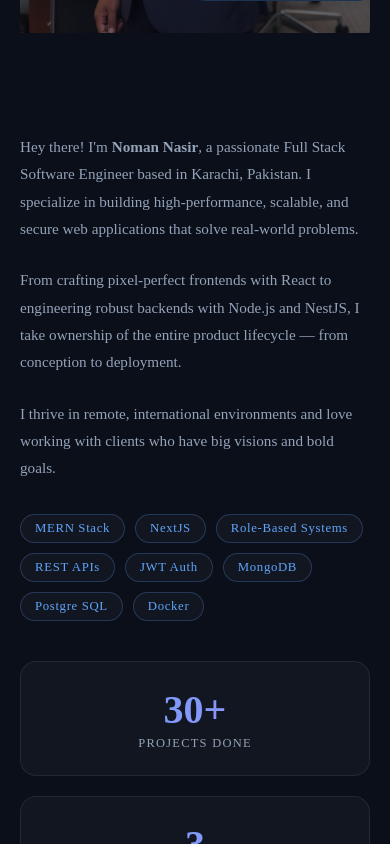
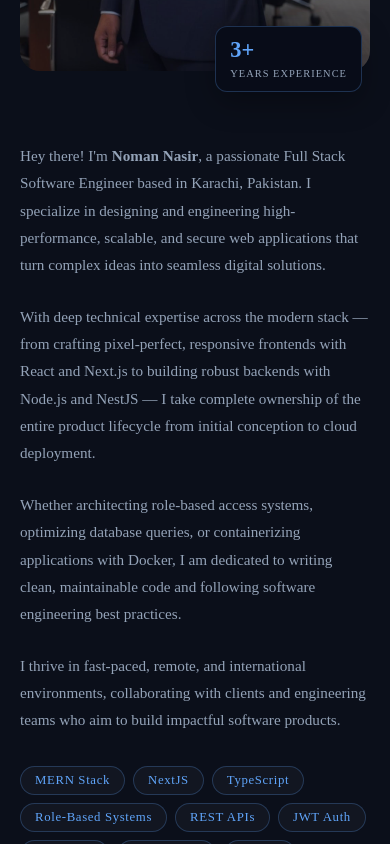
Before and after one commit to mnomanmnasir/portfolio, a plain HTML site: page index.html in a window 390 px wide. Shown: the part 1500-2344 px from the top of the page. Drawn offline with Linux system fonts and the light colour scheme.

Commit message:
Add files via upload

```diff
--- a/index.html
+++ b/index.html
@@ -721,20 +721,22 @@
         /* ABOUT */
         #about .about-grid {
             display: grid;
-            grid-template-columns: repeat(auto-fill, minmax(340px, 1fr));
-            /* grid-template-columns: 1fr 1fr; */
-            gap: 100px;
+            grid-template-columns: minmax(300px, 420px) 1fr;
+            gap: 32px;
             align-items: center;
-            margin-top: 64px
+            margin-top: 64px;
         }
 
         .about-image-wrap {
-            position: relative
+            position: relative;
+            width: 100%;
+            max-width: 420px;
+            margin: 0;
         }
 
         .about-image-frame {
             width: 100%;
-            aspect-ratio: 4/5;
+            /* aspect-ratio: 4/5; */
             border-radius: 24px;
             /* background: linear-gradient(135deg, var(--glow-blue), var(--glow-violet)); */
             /* border: 1px solid var(--border2); */
@@ -800,8 +802,10 @@
             background: var(--bg2);
             border: 1px solid var(--border2);
             border-radius: 12px;
-            padding: 16px 20px;
-            backdrop-filter: blur(20px)
+            padding: 14px 20px;
+            backdrop-filter: blur(20px);
+            z-index: 3;
+            box-shadow: 0 10px 30px rgba(0, 0, 0, 0.3);
         }
 
         .about-badge-float .num {
@@ -1620,17 +1624,15 @@
         /* RESPONSIVE */
         @media(max-width:1024px) {
 
-            /* .about-grid, */
             .experience-grid,
             .contact-wrap,
             .footer-grid {
                 grid-template-columns: 1fr
             }
 
-            .about-grid {
-                grid-template-columns: repeat(3, 1fr);
-
-                /* grid-template-columns: 2fr */
+            #about .about-grid {
+                grid-template-columns: 1fr;
+                gap: 50px;
             }
 
             .skills-grid {
@@ -1642,12 +1644,13 @@
             }
 
             .about-image-wrap {
-                max-width: 400px;
+                max-width: 380px;
                 margin: 0 auto
             }
 
             .about-badge-float {
-                right: 0
+                right: 0;
+                bottom: 15px;
             }
         }
 
@@ -1660,6 +1663,20 @@
                 display: flex
             }
 
+            #about .about-grid {
+                gap: 40px;
+                margin-top: 40px;
+            }
+
+            .about-text {
+                text-align: left;
+            }
+
+            .about-highlights {
+                justify-content: flex-start;
+                gap: 8px;
+            }
+
             .skills-grid {
                 grid-template-columns: 1fr
             }
@@ -1673,7 +1690,21 @@
             }
 
             .counters {
-                grid-template-columns: 1fr 1fr 1fr
+                grid-template-columns: repeat(3, 1fr);
+                gap: 12px;
+            }
+
+            .counter-item {
+                padding: 16px 8px;
+            }
+
+            .counter-num {
+                font-size: 1.8rem;
+            }
+
+            .counter-label {
+                font-size: 0.7rem;
+                letter-spacing: 0.05em;
             }
 
             .hero-ctas {
@@ -1683,8 +1714,39 @@
         }
 
         @media(max-width:480px) {
+            .about-image-wrap {
+                max-width: 100%;
+            }
+
+            .about-badge-float {
+                right: 8px;
+                bottom: 10px;
+                padding: 10px 14px;
+            }
+
+            .about-badge-float .num {
+                font-size: 1.4rem;
+            }
+
+            .about-badge-float .lbl {
+                font-size: 0.65rem;
+            }
+
             .counters {
-                grid-template-columns: 1fr
+                grid-template-columns: repeat(3, 1fr);
+                gap: 8px;
+            }
+
+            .counter-item {
+                padding: 12px 4px;
+            }
+
+            .counter-num {
+                font-size: 1.4rem;
+            }
+
+            .counter-label {
+                font-size: 0.62rem;
             }
 
             .experience-grid {
@@ -1696,7 +1758,12 @@
             }
         }
 
-        /* grid-template-columns: 1fr 1fr; Desktop: 2 columns */
+        @media(max-width:360px) {
+            .counters {
+                grid-template-columns: 1fr;
+                gap: 12px;
+            }
+        }
     </style>
 </head>
 
@@ -1779,7 +1846,7 @@
         <div class="about-grid">
             <div class="about-image-wrap reveal">
                 <div class="about-image-frame">
-                    <div class="about-image-glow"></div>
+                    <!-- <div class="about-image-glow"></div> -->
                     <!-- <div class="about-avatar">👨‍💻</div> -->
                     <div class="about-avatar">
                         <img src="assets/avatar.jpg" alt="Noman Nasir">
@@ -1794,20 +1861,26 @@
             </div>
             <div class="about-text reveal reveal-delay-1">
                 <p>Hey there! I'm <strong>Noman Nasir</strong>, a passionate Full Stack Software Engineer based in
-                    Karachi, Pakistan. I specialize in building high-performance, scalable, and secure web applications
-                    that solve real-world problems.</p>
-                <p>From crafting pixel-perfect frontends with React to engineering robust backends with Node.js and
-                    NestJS, I take ownership of the entire product lifecycle — from conception to deployment.</p>
-                <p>I thrive in remote, international environments and love working with clients who have big visions and
-                    bold goals.</p>
+                    Karachi, Pakistan. I specialize in designing and engineering high-performance, scalable, and secure
+                    web applications
+                    that turn complex ideas into seamless digital solutions.</p>
+                <p>With deep technical expertise across the modern stack — from crafting pixel-perfect, responsive
+                    frontends with React and Next.js to building robust backends with Node.js and NestJS — I take
+                    complete ownership of the entire product lifecycle from initial conception to cloud deployment.</p>
+                <p>Whether architecting role-based access systems, optimizing database queries, or containerizing
+                    applications with Docker, I am dedicated to writing clean, maintainable code and following software
+                    engineering best practices.</p>
+                <p>I thrive in fast-paced, remote, and international environments, collaborating with clients and
+                    engineering teams who aim to build impactful software products.</p>
                 <div class="about-highlights">
                     <span class="highlight-tag">MERN Stack</span>
                     <span class="highlight-tag">NextJS</span>
+                    <span class="highlight-tag">TypeScript</span>
                     <span class="highlight-tag">Role-Based Systems</span>
                     <span class="highlight-tag">REST APIs</span>
                     <span class="highlight-tag">JWT Auth</span>
                     <span class="highlight-tag">MongoDB</span>
-                    <span class="highlight-tag">Postgre SQL</span>
+                    <span class="highlight-tag">PostgreSQL</span>
                     <span class="highlight-tag">Docker</span>
                 </div>
                 <div class="counters">
```
